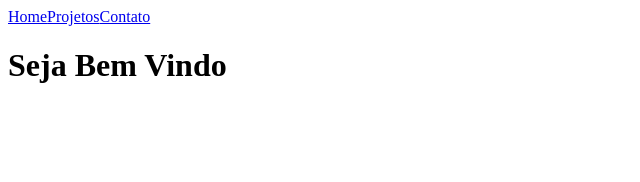
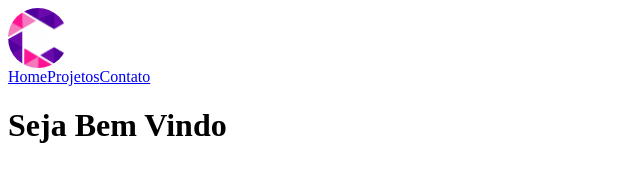
Before and after one commit to silvez4/GabrielGK, a Gatsby site in the folder gabriel-gk/: page / in a window 1280 px wide. Shown: the whole page, without its empty margins (0-640 px from the left). Built offline with nearby package versions, Linux system fonts and the light colour scheme; Gatsby itself is replaced by a stand-in of ours.

Commit message:
- Link correto de Imagem StaticImage

```diff
--- a/gabriel-gk/src/components/Menu/index.js
+++ b/gabriel-gk/src/components/Menu/index.js
@@ -1,11 +1,11 @@
 import React from "react";
 import { Link } from 'gatsby';
 import { StaticImage } from "gatsby-plugin-image"
-import logoImage from '../logo'
+import Logo from '../logo'
 
 const Menu = () => (
   <div className="menu-wrapper">
-    <logoImage />
+    <Logo />
     <Link to="/">Home</Link>
     <Link to="/projetos">Projetos</Link>
     <Link to="/contato">Contato</Link>
--- a/gabriel-gk/src/components/logo/index.js
+++ b/gabriel-gk/src/components/logo/index.js
@@ -1,21 +1,17 @@
 import React from "react";
-import { useStaticQuery, graphql } from "gatsby"
-import { GatsbyImage } from "gatsby-plugin-image";
+import { StaticImage } from 'gatsby-plugin-image'
 import * as S from "./styled"
 
 const Logo = () => {
-  const { logoImage } = useStaticQuery(
-    graphql`
-    query {
-      logoImage: file(relativePath: { eq: "images/GhostK_cor.png" }) {
-        childImageSharp {
-          gatsbyImageData(layout: FIXED)
-          }
-        }
-      }
-    `
+  return (
+    <S.AvatarWrapper>
+      <StaticImage
+        src="../../images/GhostK_cor.png"
+        alt="Logo GhostK"
+        placeholder="blurred"
+      />
+    </S.AvatarWrapper>
   )
-  return <S.AvatarWrapper image={logoImage.childImageSharp.gatsbyImageData} />
 }
 
 export default Logo;
```
